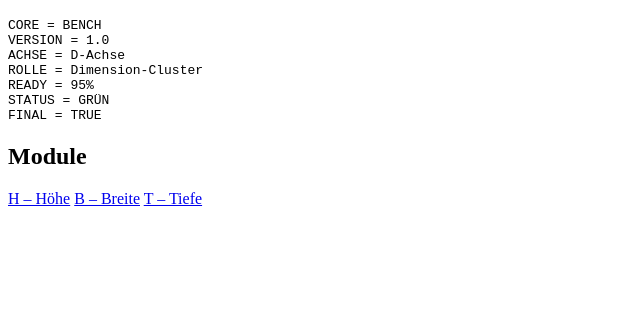
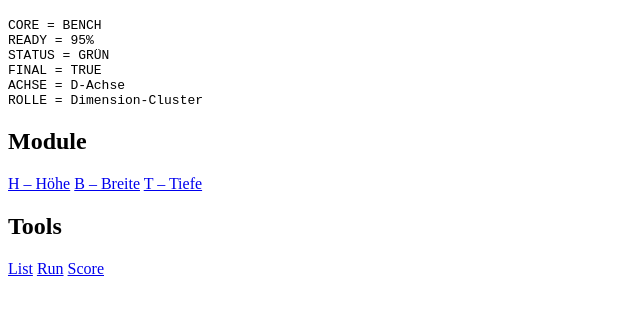
Before and after one commit to iki1uc/BENCH, a plain HTML site: page index.html in a window 1280 px wide. Shown: the part 48-360 px from the top of the page, without its empty margins (0-640 px from the left). Drawn offline with Linux system fonts and the light colour scheme.

Commit message:
Update index.html

```diff
--- a/index.html
+++ b/index.html
@@ -2,15 +2,19 @@
 
 <pre>
 CORE = BENCH
-VERSION = 1.0
-ACHSE = D-Achse
-ROLLE = Dimension-Cluster
 READY = 95%
 STATUS = GRÜN
 FINAL = TRUE
+ACHSE = D-Achse
+ROLLE = Dimension-Cluster
 </pre>
 
 <h2>Module</h2>
 <a href="./H/index.html">H – Höhe</a>
 <a href="./B/index.html">B – Breite</a>
 <a href="./T/index.html">T – Tiefe</a>
+
+<h2>Tools</h2>
+<a href="./list.html">List</a>
+<a href="./run.html">Run</a>
+<a href="./score.html">Score</a>
```
